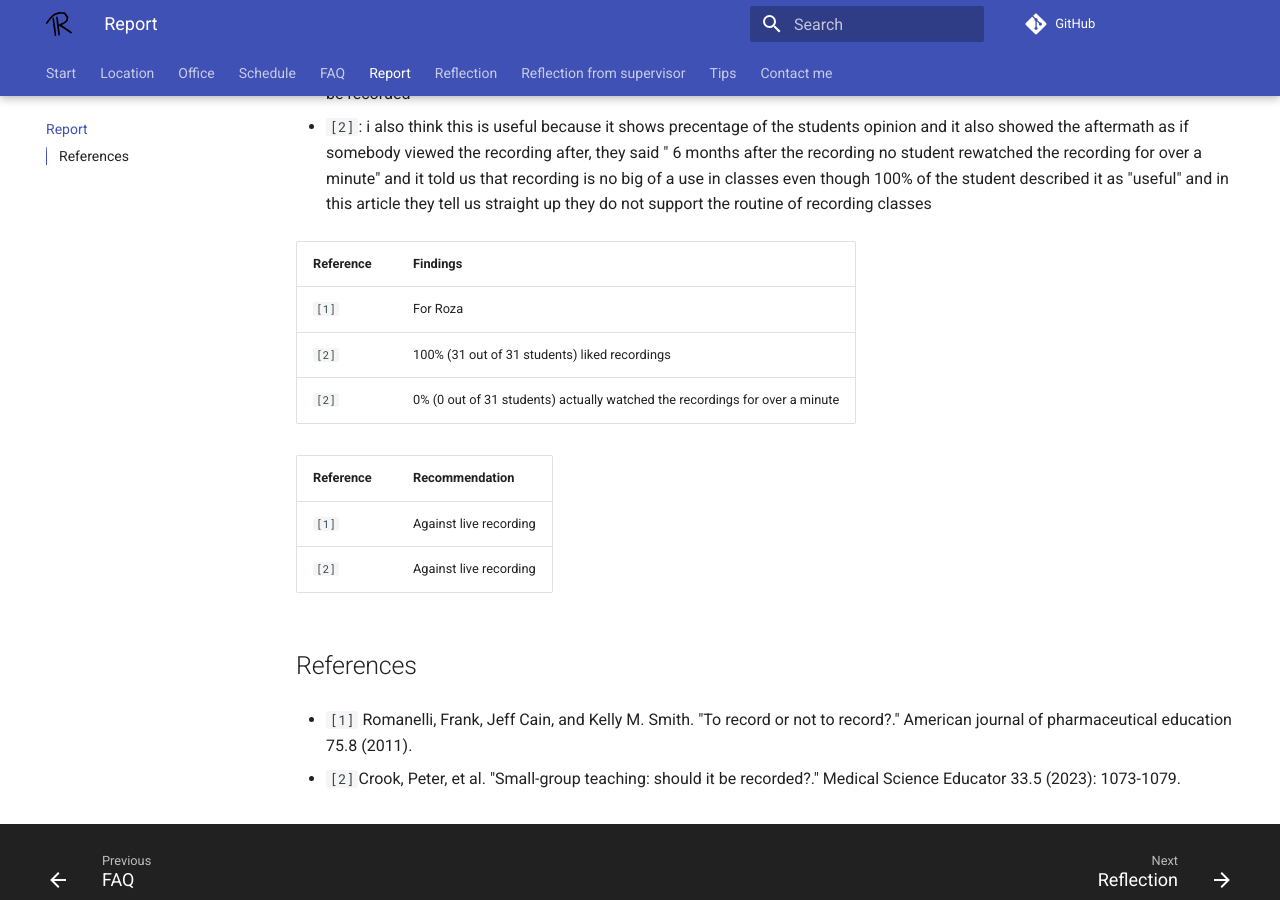
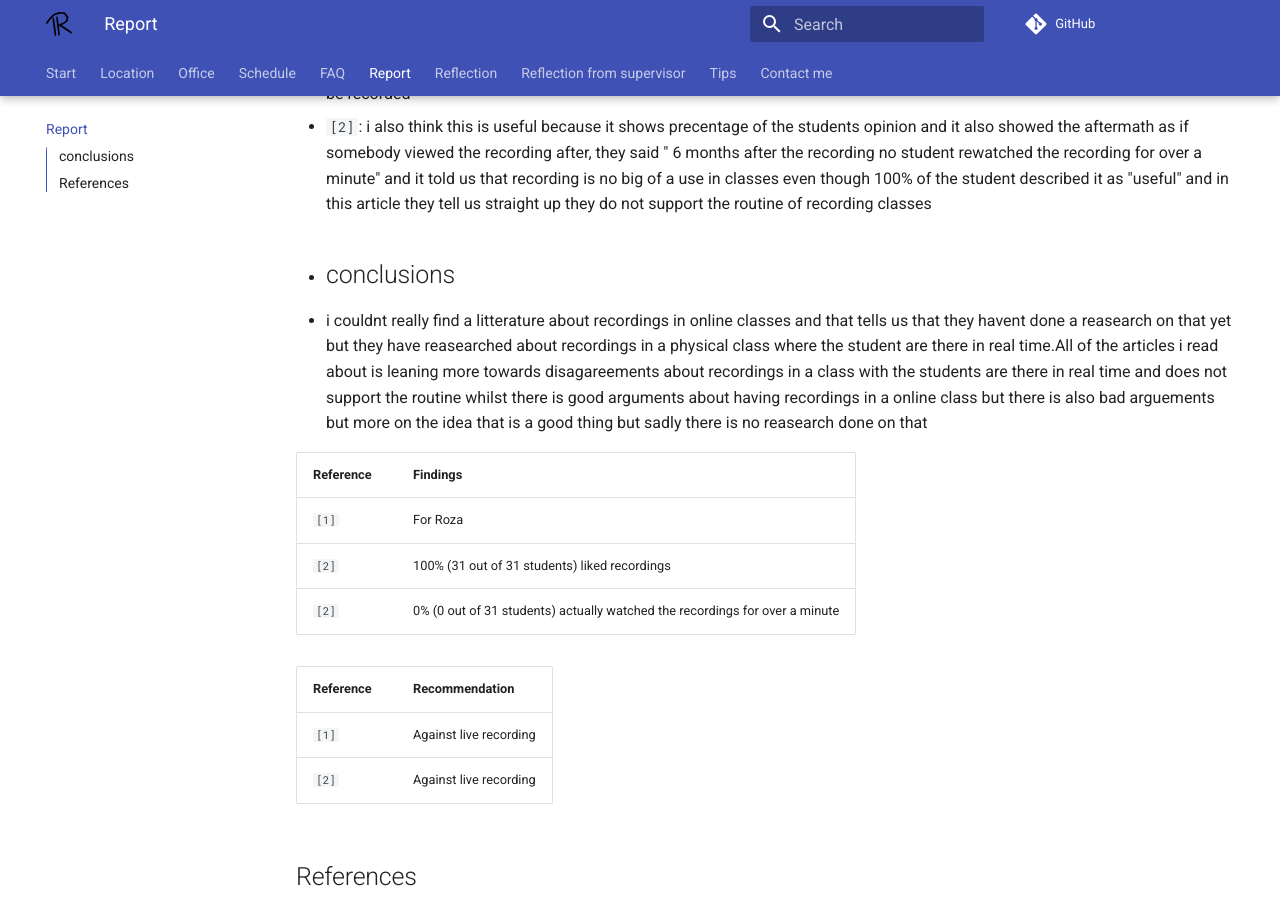
Before and after one commit to richelbilderbeek/prao_roza_20251126, an MkDocs documentation site: the page built from docs/report.md, in a window 1280 px wide and 900 px high, scrolled down 350 px. Built offline with MkDocs 1.6.1 and Material for MkDocs 9.7.7, drawn with Linux system fonts in a browser that asks for light colours; comment, search, counter and statistics services are not loaded.

Commit message:
Update report.md

```diff
--- a/docs/report.md
+++ b/docs/report.md
@@ -6,6 +6,9 @@
 some cases, can be reused in other or future classes, which helps save teachers’ time.” They do give reason to why it could be good but it more on the side which does not think its should be recorded
 
 - `[2]`: i also think this is useful because it shows precentage of the students opinion and it also showed the aftermath as if somebody viewed the recording after, they said " 6 months after the recording no student rewatched the recording for over a minute" and it told us that recording is no big of a use in classes even though 100% of the student described it as "useful" and in this article they tell us straight up they do not support the routine of recording classes
+
+- ##conclusions
+- i couldnt really find a litterature about recordings in online classes and that tells us that they havent done a reasearch on that yet but they have reasearched about recordings in a physical class where the student are there in real time.All of the articles i read about is leaning  more towards disagareements about recordings in a class with the students are there in real time and does not support the routine whilst there is good arguments about having recordings in a online class but there is also bad arguements but more on the idea that is a good thing but sadly there is no reasearch done on that
 
 Reference|Findings
 ---------|----------------------
```
